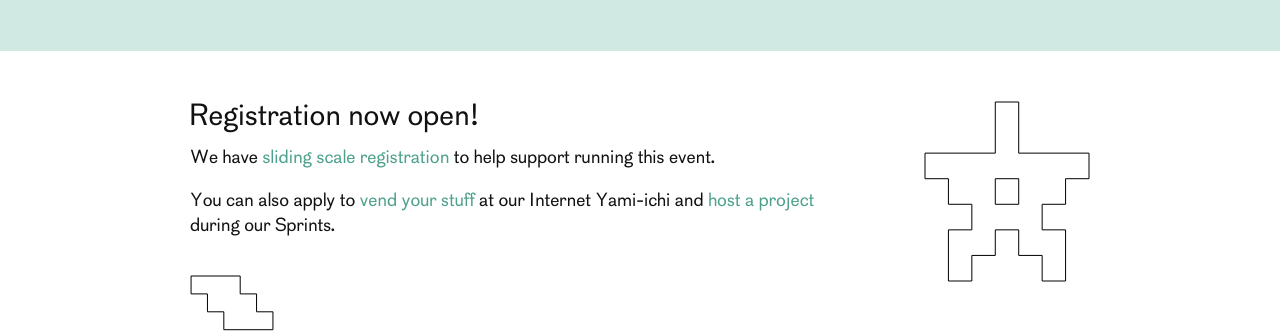
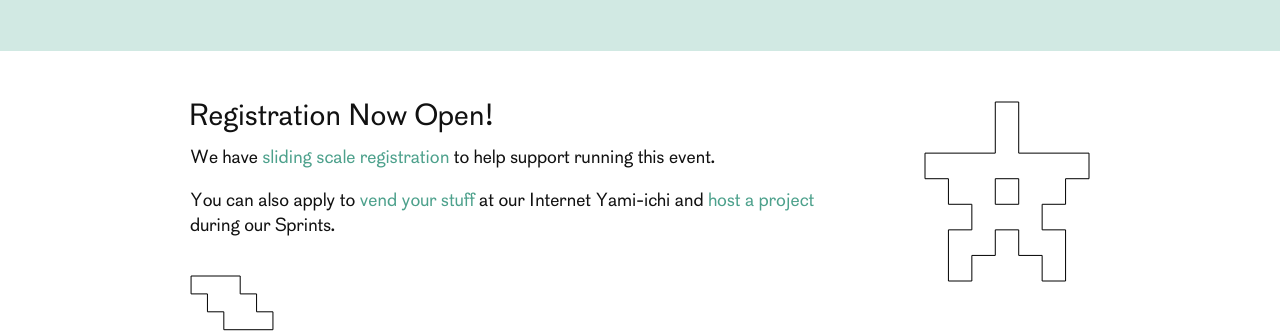
Before and after one commit to ournetworks/ournetworks.ca, a Jekyll site: the page built from index.md, in a window 1280 px wide and 900 px high, scrolled down 422 px. Shown: the part 157-490 px from the top of the window. Built offline with Jekyll 4.4.1, drawn with Linux system fonts in a browser that asks for light colours.

Commit message:
fix title case

```diff
--- a/index.md
+++ b/index.md
@@ -6,11 +6,12 @@ redirect_from:
 ---
 
 <div class="row">
-    <h2>Registration now open!</h2>
-    <p>We have <a href="/conference/#registration">sliding scale registration</a> to help support running this event.
-    </p>
-    <p>You can also apply to <a href="/yami-ichi/">vend your stuff</a> at our Internet Yami-ichi and <a href="/sprints/">host a project</a> during our Sprints.
-    </p>
+  <h2>Registration Now Open!</h2>
+  <p>We have <a href="/conference/#registration">sliding scale registration</a> to help support running this event.
+  </p>
+  <p>You can also apply to <a href="/yami-ichi/">vend your stuff</a> at our Internet Yami-ichi and <a href="/sprints/">host a project</a> during our Sprints.
+  </p>
+
 </div>
 
 {% include graphics/asterisk-outline.svg %}
```
